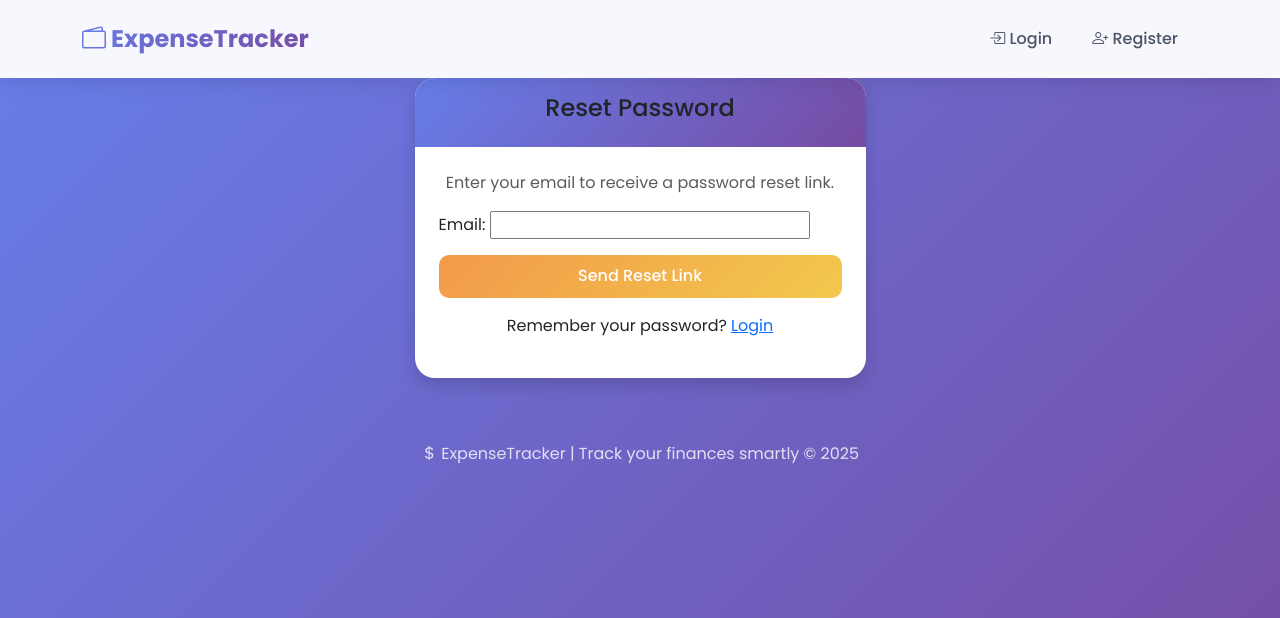
After one commit to Prabhani-Jayakody/WebApp-Assignment, a Django app: page /accounts/password_reset/ in a window 1280 px wide. The commit adds this page. Shown: the top 618 px of the page. Run offline with Django 5.2, Linux system fonts and the light colour scheme.

Commit message:
Added complete password reset functionality with UI and improved login page messaging

```diff
--- a/accounts/templates/accounts/login.html
+++ b/accounts/templates/accounts/login.html
@@ -21,6 +21,10 @@
                         <input type="password" name="password" class="form-control" required>
                     </div>
                     <button type="submit" class="btn btn-primary w-100">Login</button>
+                    <p class="text-center mt-3">
+                    Forgot your password?
+                    <a href = "{% url 'password_reset' %}">Reset it here</a>
+                    </p>
                 </form>
                 <p class="text-center mt-3">
                     Don't have an account? <a href="{% url 'register' %}">Register here</a>
--- a/accounts/urls.py
+++ b/accounts/urls.py
@@ -1,4 +1,4 @@
-from django.urls import path
+from django.urls import path, include
 from . import views
 
 urlpatterns = [
@@ -6,4 +6,5 @@ urlpatterns = [
     path('login/', views.login_view, name='login'),
     path('logout/', views.logout_view, name='logout'),
     path('profile/', views.profile_view, name='profile'),
+    path('', include('django.contrib.auth.urls')),
 ]
--- a/myproject/settings.py
+++ b/myproject/settings.py
@@ -126,3 +126,4 @@ DEFAULT_AUTO_FIELD = 'django.db.models.BigAutoField'
 
 LOGIN_URL = '/accounts/login/'
 LOGIN_REDIRECT_URL = '/accounts/profile/'
+EMAIL_BACKEND = 'django.core.mail.backend.console.EmailBackend'
--- /dev/null
+++ b/templates/registration/password_reset_form.html
@@ -0,0 +1,34 @@
+{% extends 'base.html' %}
+{% block title %}Reset Password{% endblock %}
+{% block content %}
+
+<div class="row justify-content-center">
+    <div class="col-md-5">
+        <div class="card shadow">
+            <div class="card-header bg-warning text-dark text-center">
+                <h4>Reset Password</h4>
+            </div>
+            <div class="card-body p-4">
+                <p class="text-muted text-center">
+                    Enter your email to receive a password reset link.
+                </p>
+                <form method="POST">
+                    {% csrf_token %}
+                    {{ form.email.label_tag }}
+                    {{ form.email }}
+
+                    <button type="submit" class="btn btn-warning w-100 mt-3">
+                        Send Reset Link
+                    </button>
+                </form>
+
+                <p class="text-center mt-3">
+                    Remember your password?
+                    <a href="{% url 'login' %}">Login</a>
+                </p>
+            </div>
+        </div>
+    </div>
+</div>
+
+{% endblock %}
```
Also changed, not shown: accounts/templates/accounts/register.html (+26 -10 lines), templates/registration/password_reset_complete.html (added, +10 -0 lines), templates/registration/password_reset_confirm.html (added, +24 -0 lines), templates/registration/password_reset_done.html (added, +9 -0 lines).
